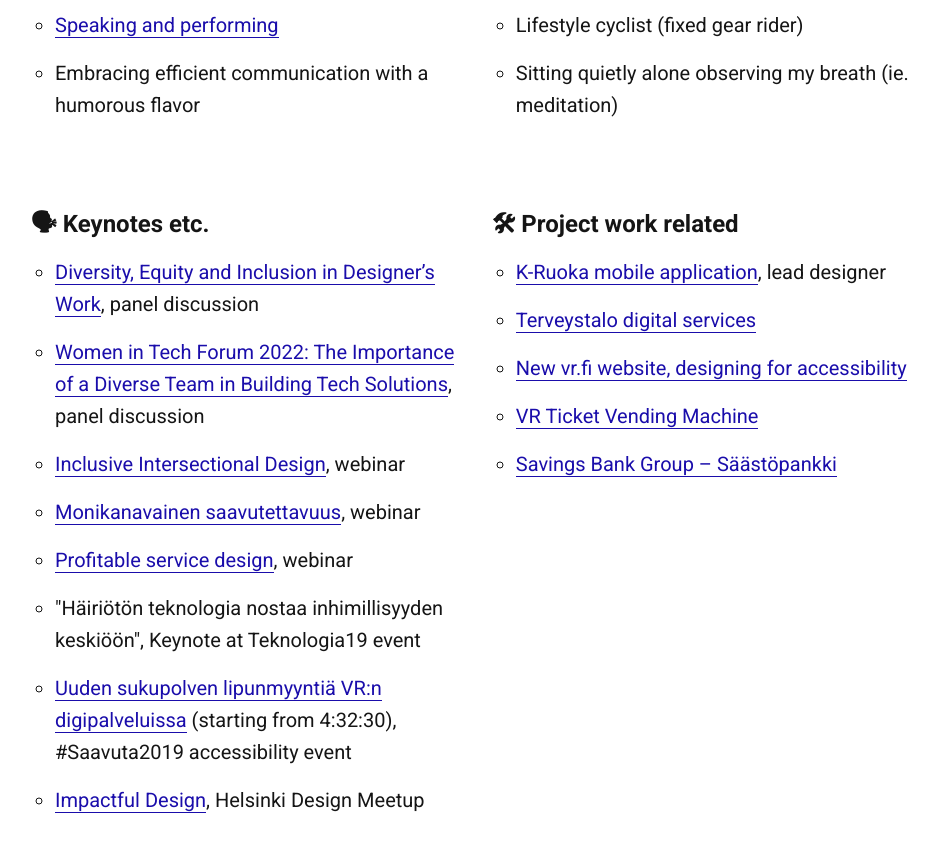
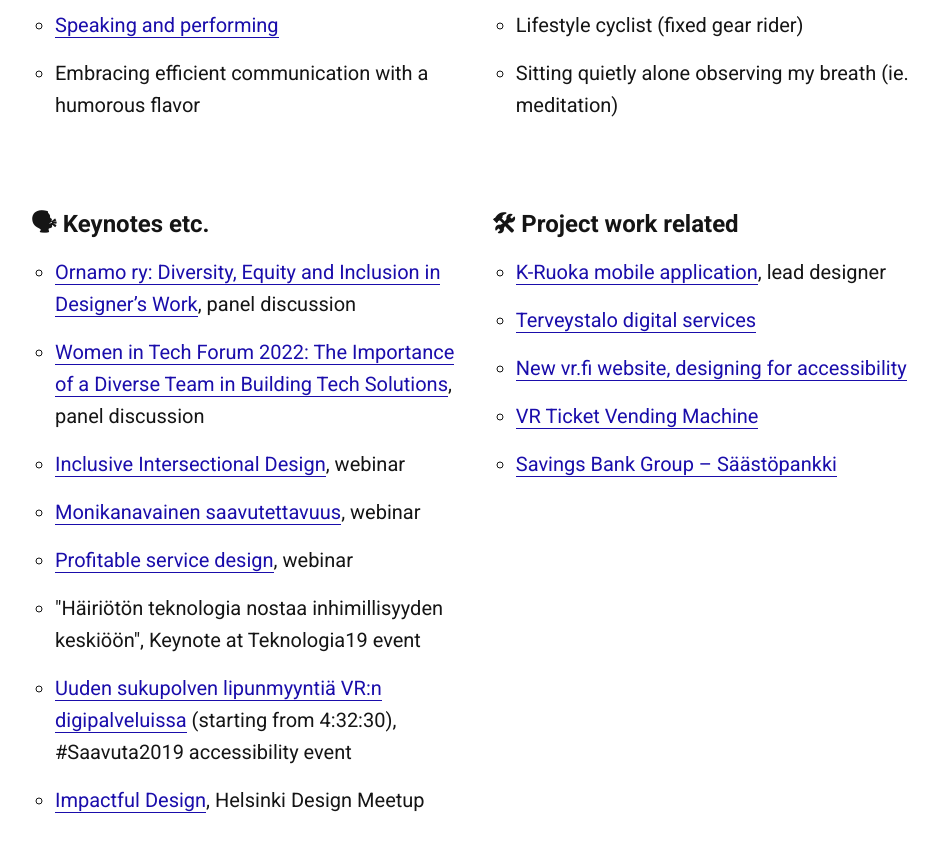
Before and after one commit to jesseu/jesseu.github.io, a Jekyll site: the page built from index.html, in a window 1280 px wide and 900 px high, scrolled down 1230 px. Shown: the top 852 px of the window, without its empty margins (129-1067 px from the left). Built offline with Jekyll 4.4.1, drawn with Linux system fonts in a browser that asks for light colours.

Commit message:
Update index.html

```diff
--- a/index.html
+++ b/index.html
@@ -56,7 +56,7 @@
 		<div class="one-half column" style="margin-top: 5%">
 			<h3 id="keynotes">🗣 Keynotes etc.</h3>
 			<ul>
-				<li><a href="https://www.ornamo.fi/artikkeli/ornamo-dialogue-diversity-equity-and-inclusion-in-designers-work-record/" target="_blank" rel="noopener">Diversity, Equity and Inclusion in Designer’s Work</a>, panel discussion</li>
+				<li><a href="https://www.ornamo.fi/artikkeli/ornamo-dialogue-diversity-equity-and-inclusion-in-designers-work-record/" target="_blank" rel="noopener">Ornamo ry: Diversity, Equity and Inclusion in Designer’s Work</a>, panel discussion</li>
 				<li><a href="https://youtu.be/qib3oi6u3xc" target="_blank" rel="noopener">Women in Tech Forum 2022: The Importance of a Diverse Team in Building Tech Solutions</a>, panel discussion</li>
 				<li><a href="https://youtu.be/qyd-ZrKf650?t=366" target="_blank" rel="noopener">Inclusive Intersectional Design</a>, webinar</li>
 				<li><a href="https://qvik.com/events/monikanavainen-saavutettavuus/" target="_blank" rel="noopener">Monikanavainen saavutettavuus</a>, webinar</li>
```
